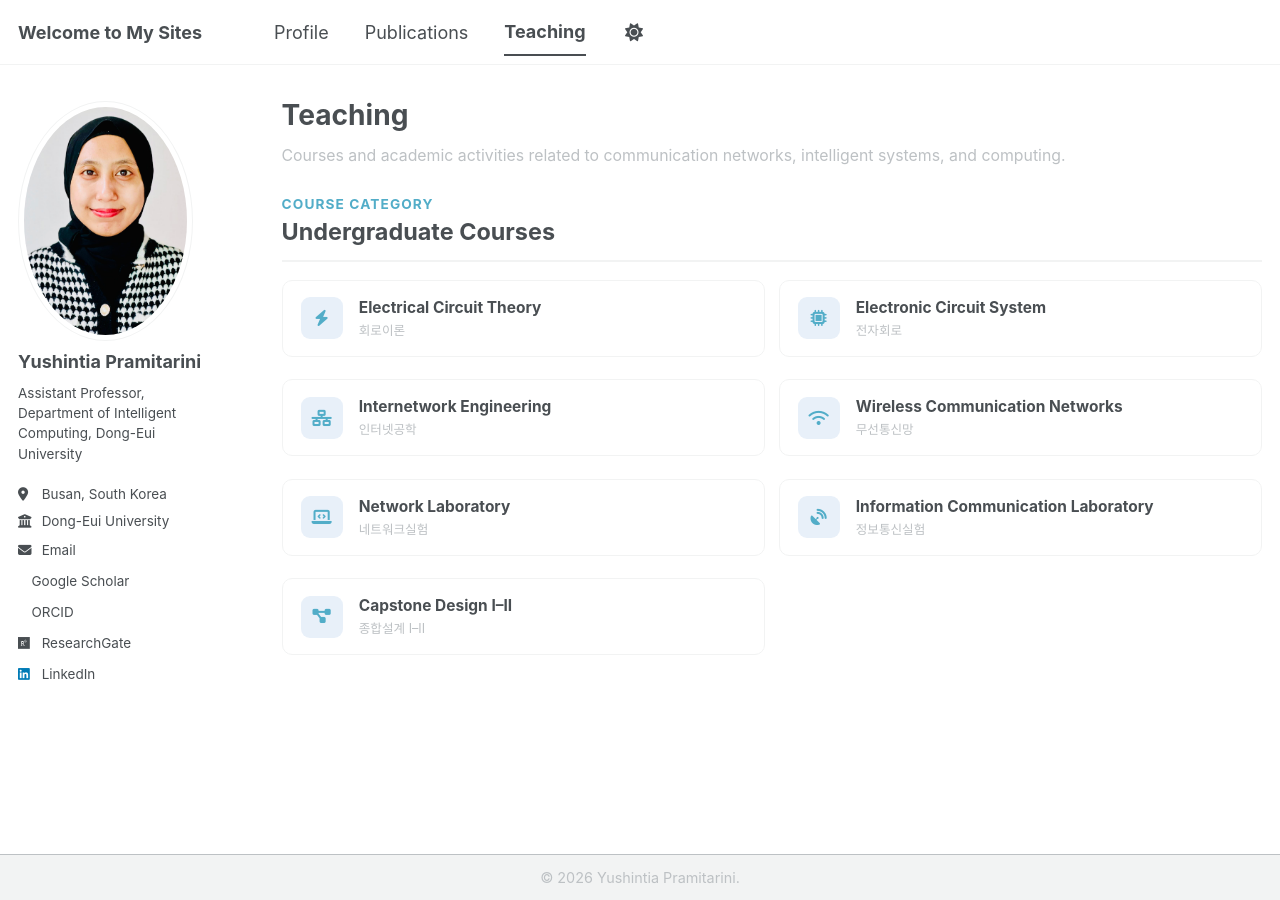
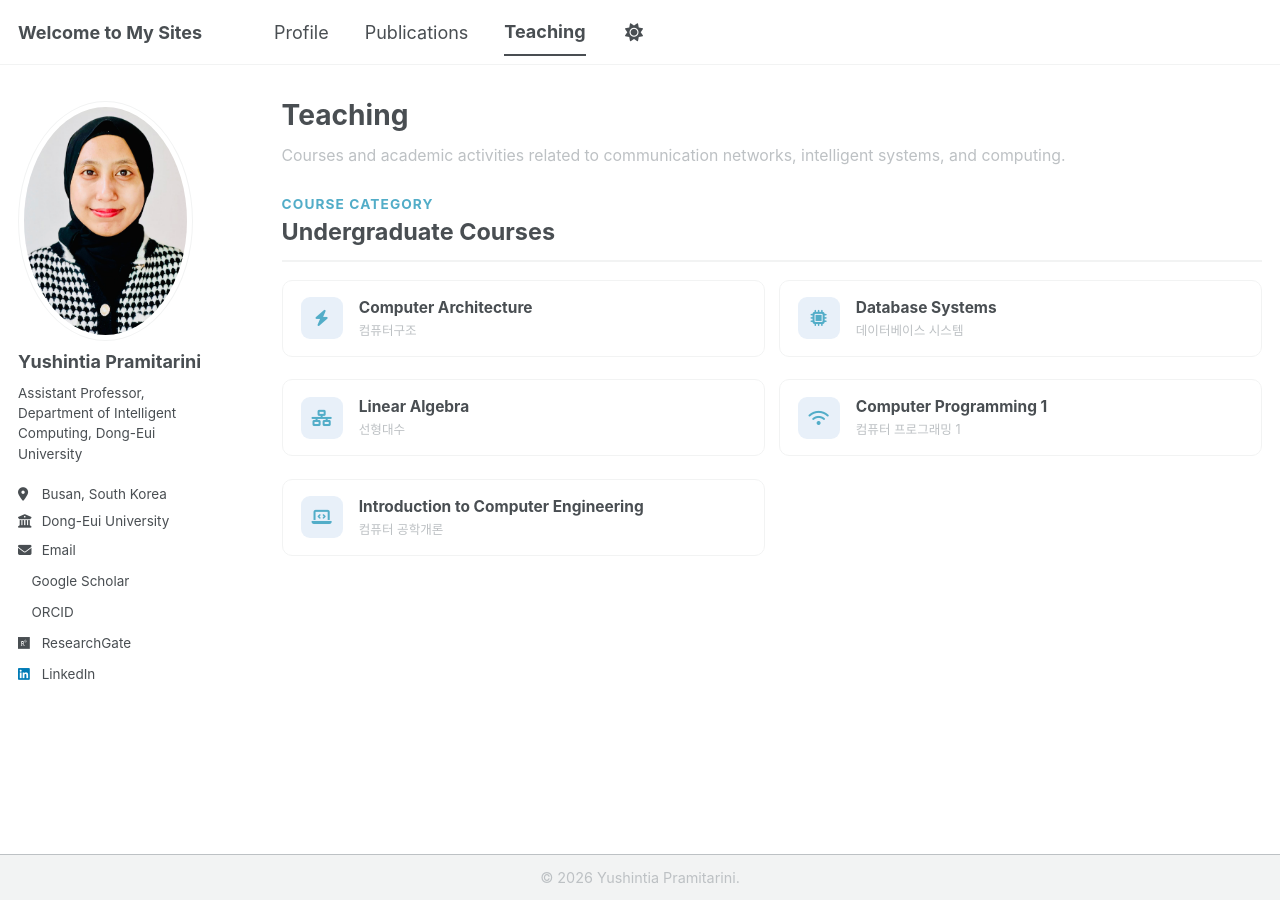
Before and after one commit to yushintia/yushintia.github.io, a Jekyll site: the page built from _pages/teaching.html, in a window 1280 px wide. Built offline with Jekyll 4.4.1, drawn with Linux system fonts in a browser that asks for light colours; a style sheet for code colours, icons or effects is not loaded.

Commit message:
Update course titles and descriptions in teaching.html

```diff
--- a/_pages/teaching.html
+++ b/_pages/teaching.html
@@ -30,8 +30,8 @@ author_profile: true
         </span>
 
         <div class="teaching-course">
-          <h3>Electrical Circuit Theory</h3>
-          <p>회로이론</p>
+          <h3>Computer Architecture</h3>
+          <p>컴퓨터구조</p>
         </div>
       </li>
 
@@ -41,8 +41,8 @@ author_profile: true
         </span>
 
         <div class="teaching-course">
-          <h3>Electronic Circuit System</h3>
-          <p>전자회로</p>
+          <h3>Database Systems</h3>
+          <p>데이터베이스 시스템</p>
         </div>
       </li>
 
@@ -52,8 +52,8 @@ author_profile: true
         </span>
 
         <div class="teaching-course">
-          <h3>Internetwork Engineering</h3>
-          <p>인터넷공학</p>
+          <h3>Linear Algebra</h3>
+          <p>선형대수</p>
         </div>
       </li>
 
@@ -63,8 +63,8 @@ author_profile: true
         </span>
 
         <div class="teaching-course">
-          <h3>Wireless Communication Networks</h3>
-          <p>무선통신망</p>
+          <h3>Computer Programming 1</h3>
+          <p>컴퓨터 프로그래밍 1</p>
         </div>
       </li>
 
@@ -74,11 +74,11 @@ author_profile: true
         </span>
 
         <div class="teaching-course">
-          <h3>Network Laboratory</h3>
-          <p>네트워크실험</p>
+          <h3>Introduction to Computer Engineering</h3>
+          <p>컴퓨터 공학개론</p>
         </div>
       </li>
-
+<!--
       <li>
         <span class="teaching-icon">
           <i class="fas fa-satellite-dish"></i>
@@ -100,6 +100,7 @@ author_profile: true
           <p>종합설계 I–II</p>
         </div>
       </li>
+      -->
     </ul>
 
   </section>
```
